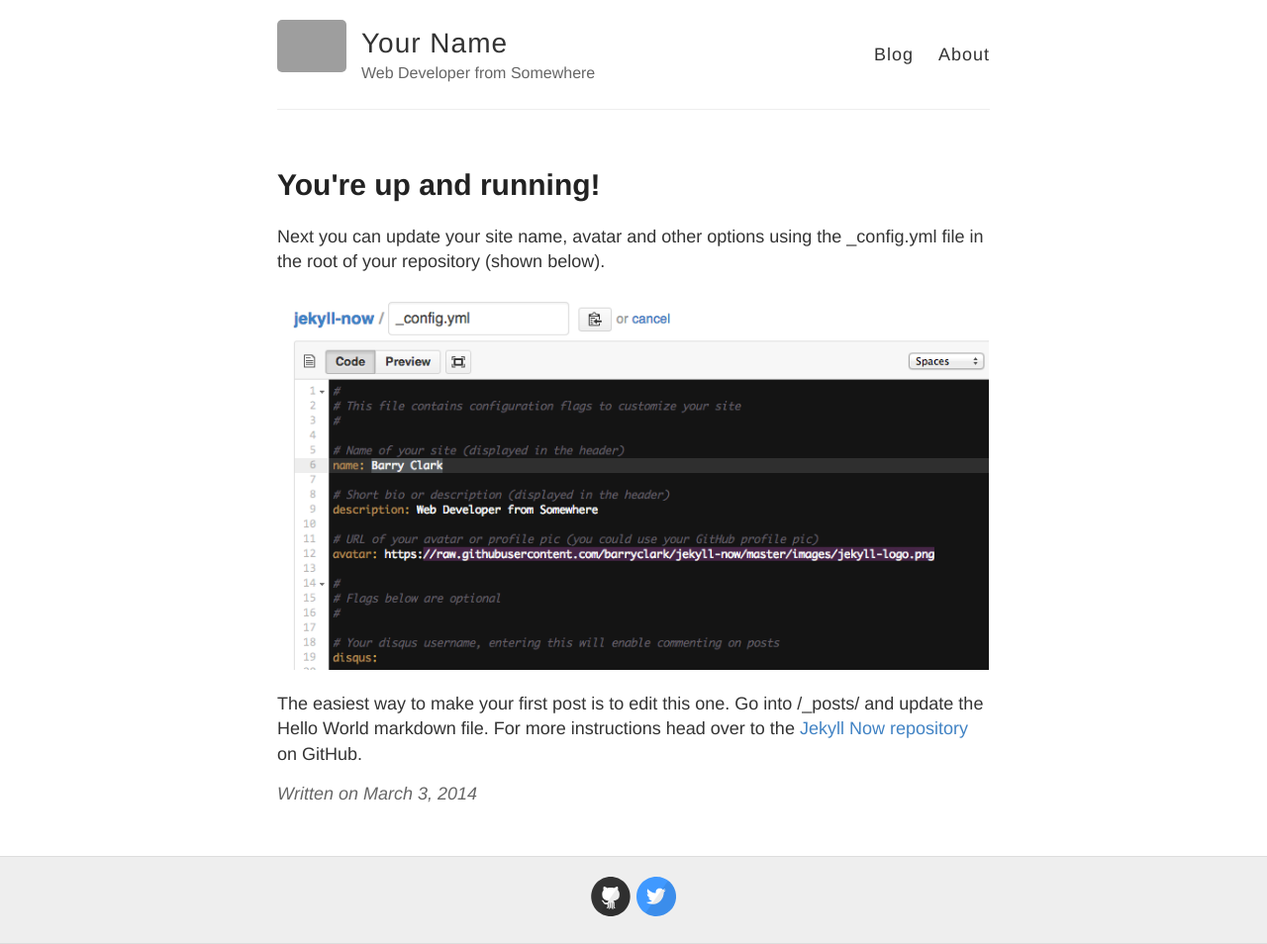
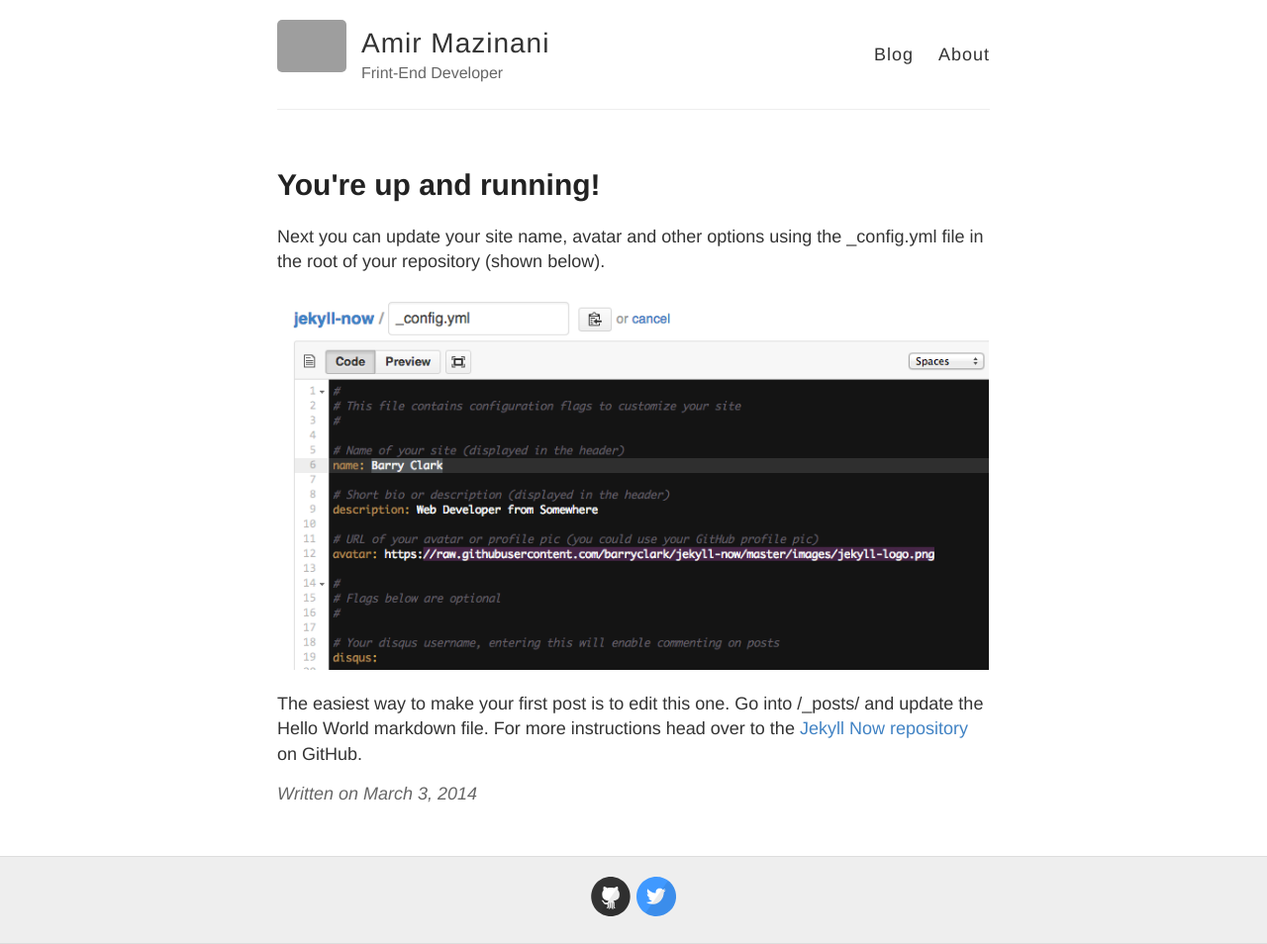
Before and after one commit to amirmazinani/uiblock, a Jekyll site: the page built from _posts/2014-3-3-Hello-World.md, in a window 1280 px wide. Shown: the whole page at 99% size. Built offline with Jekyll 4.4.1, drawn with Linux system fonts in a browser that asks for light colours; grey boxes are pictures that could not be loaded.

Commit message:
edit base config

```diff
--- a/_config.yml
+++ b/_config.yml
@@ -3,10 +3,10 @@
 #
 
 # Name of your site (displayed in the header)
-name: Your Name
+name: Amir Mazinani
 
 # Short bio or description (displayed in the header)
-description: Web Developer from Somewhere
+description: Frint-End Developer
 
 # URL of your avatar or profile pic (you could use your GitHub profile pic)
 avatar: https://raw.githubusercontent.com/barryclark/jekyll-now/master/images/jekyll-logo.png
```
